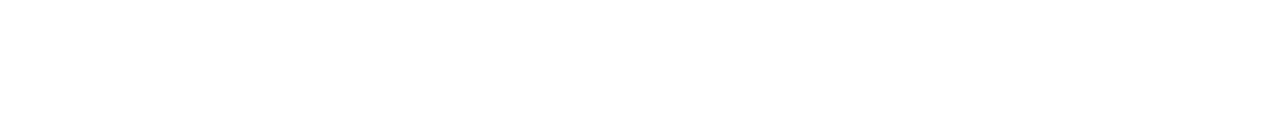
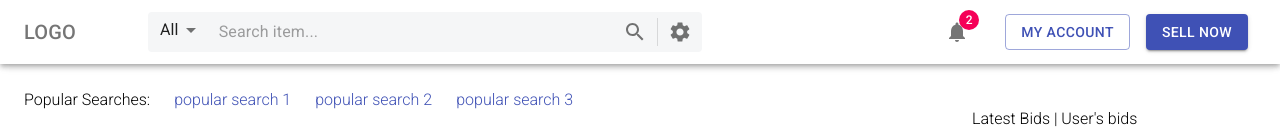
Before and after one commit to aurimasbachanovicius/auction, a React (Create React App) app: page / in a window 1280 px wide. Shown: the top 140 px of the page. Built offline with nearby package versions, Linux system fonts and the light colour scheme.

Commit message:
give back the header

```diff
--- a/src/components/App/index.jsx
+++ b/src/components/App/index.jsx
@@ -1,10 +1,10 @@
 import React from 'react';
 import Container from '@material-ui/core/Container';
 import { Grid } from '@material-ui/core';
-import Toolbar from '@material-ui/core/Toolbar';
 import './index.css';
 import ProductBlock from '../Products/ProductBlock';
 import PopularSearches from '../PopularSearches';
+import PrimarySearchAppBar from '../Toolbar';
 
 const App = () => {
   const drawerToggleClickHandler = () => {
@@ -13,7 +13,7 @@ const App = () => {
 
   return (
     <React.Fragment>
-      <Toolbar drawerClickHandler={drawerToggleClickHandler} />
+      <PrimarySearchAppBar drawerClickHandler={drawerToggleClickHandler} />
       <div style={{ height: '100%' }}>
         <Container maxWidth="lg">
           <main style={{ marginTop: 90 }}>
--- a/src/components/Toolbar/index.jsx
+++ b/src/components/Toolbar/index.jsx
@@ -93,9 +93,9 @@ function PrimarySearchAppBar() {
   const isMenuOpen = Boolean(anchorEl);
   const isMobileMenuOpen = Boolean(mobileMoreAnchorEl);
 
-  function handleProfileMenuOpen(event) {
-    setAnchorEl(event.currentTarget);
-  }
+  // function handleProfileMenuOpen(event) {
+  //   setAnchorEl(event.currentTarget);
+  // }
 
   function handleMobileMenuClose() {
     setMobileMoreAnchorEl(null);
@@ -166,7 +166,7 @@ function PrimarySearchAppBar() {
 
   return (
     <div className={classes.grow}>
-      <AppBar position="static" color="inherit" position="fixed">
+      <AppBar position="fixed" color="inherit">
         <Toolbar>
           <Typography className={classes.title} variant="h6" noWrap>
             LOGO
```
